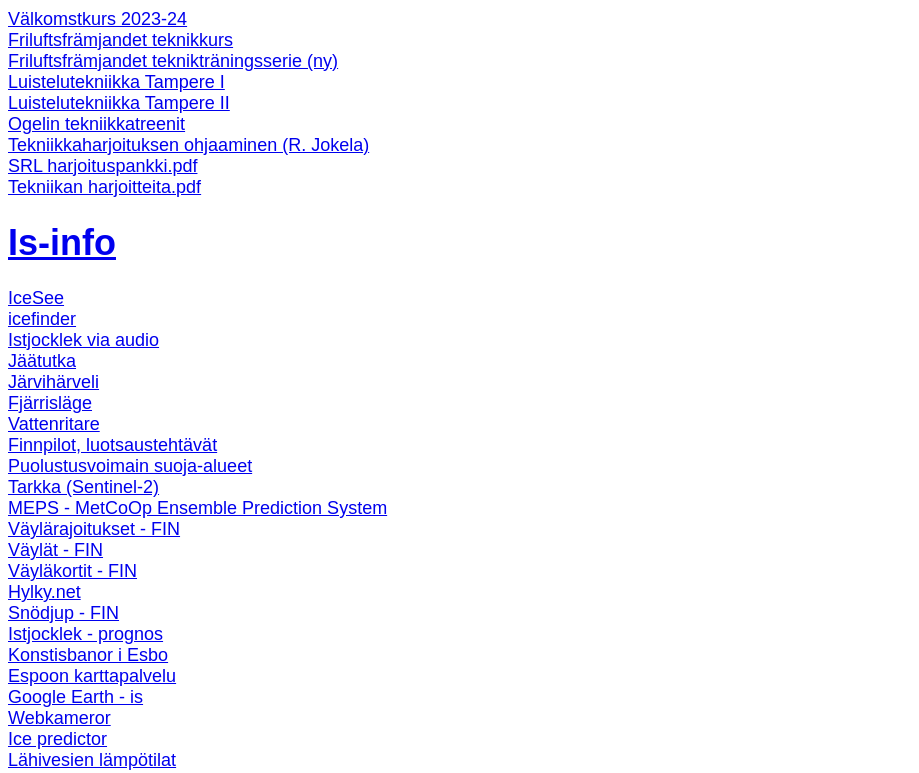
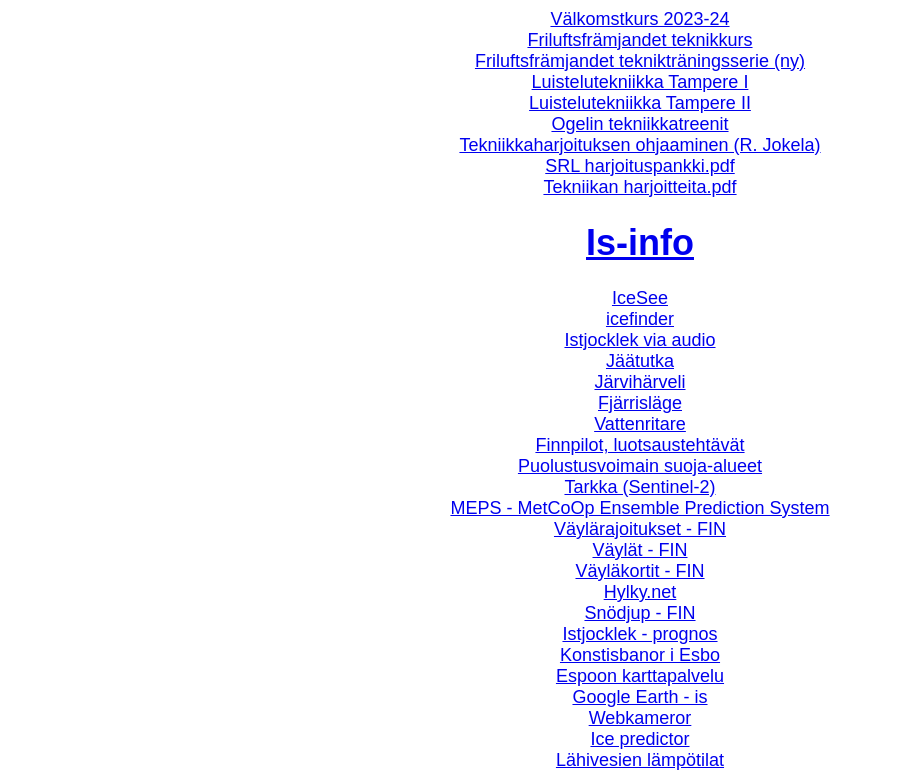
Before and after one commit to kairainio/skridskonet, a plain HTML site: page index.html in a window 1280 px wide. Shown: the part 667-1440 px from the top of the page, without its empty margins (0-919 px from the left). Drawn offline with Linux system fonts and the light colour scheme.

Commit message:
Add CSS styling and clean up HTML structure
Added CSS styling for body text alignment and cleaned up HTML structure.

```diff
--- a/index.html
+++ b/index.html
@@ -4,7 +4,11 @@
 <meta charset="utf-8">
 <title>Skrinnari.fi</title>
 </head>
-<body>
+  <style>
+    body {
+      text-align: center;
+    }
+  </style>
 <font face="Arial" size="4px" color="#220099"><font face="Arial" size="4px" color="#220099">
 <h1>FLS-ledare</h1>
 <a href="https://suno.com/s/fnaCW3FneKpN1zSr">En kantele av is
@@ -217,9 +221,5 @@
 <a href="https://www.facebook.com/groups/wildicealaska">Wild ice Alaska
 <br>
 </font>
-<!--
-<a href="https://">Name
-<br>
--->
 </body>
 </html>
```
